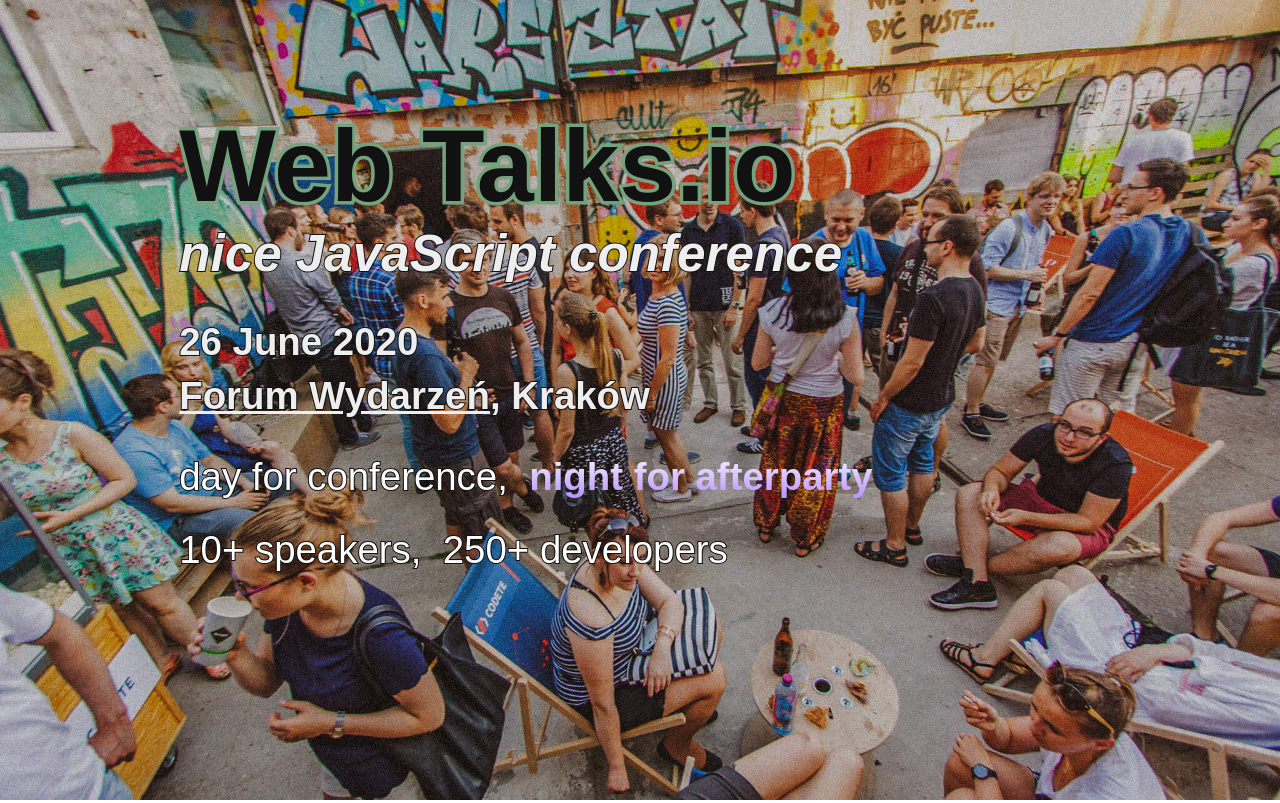
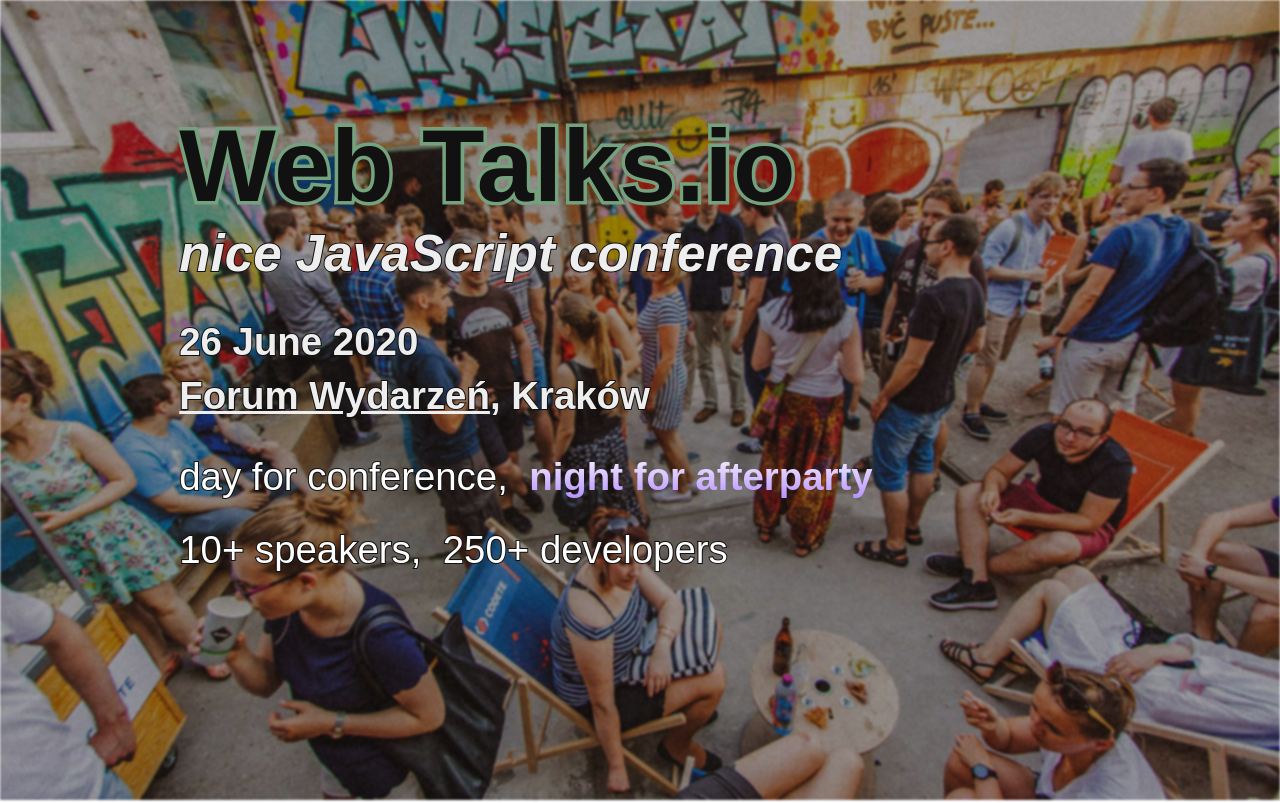
Before and after one commit to webtalks-conference/webtalks-conference.github.io, a plain HTML site: page index.html in a window 1280 px wide. Shown: the top 803 px of the page. Drawn offline with Linux system fonts and the light colour scheme; a web font is replaced by a local one.

Commit message:
background style

```diff
--- a/index.html
+++ b/index.html
@@ -49,10 +49,22 @@
          .lead {
              width: 100%;
              height: 50vh;
-             background: url('./bg.jpg');
+             padding: 0vw 6vw 0vw 6vw;
+             position: relative;
+         }
+
+         .lead:after {
              background-size: cover;
              background-position-x: 50%;
-             padding: 0vw 6vw 0vw 6vw;
+             background-image: url('./bg.jpg');
+             content: '';
+             position: absolute;
+             top: 0;
+             left: 0;
+             width: 100%;
+             height: 100%;
+             z-index: -1;
+             filter: blur(1px) brightness(0.8);
          }
 
          .lead h1 {
```
